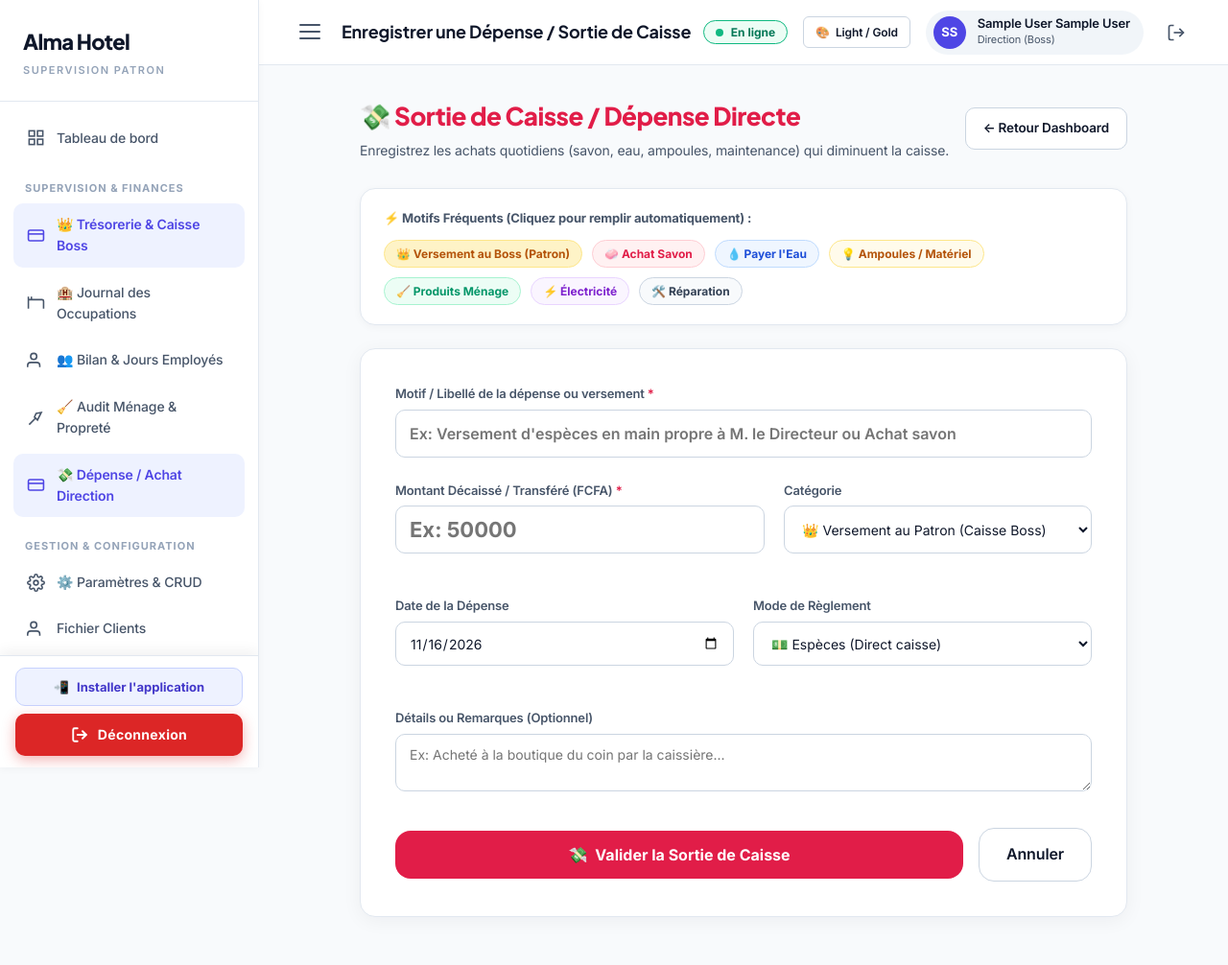
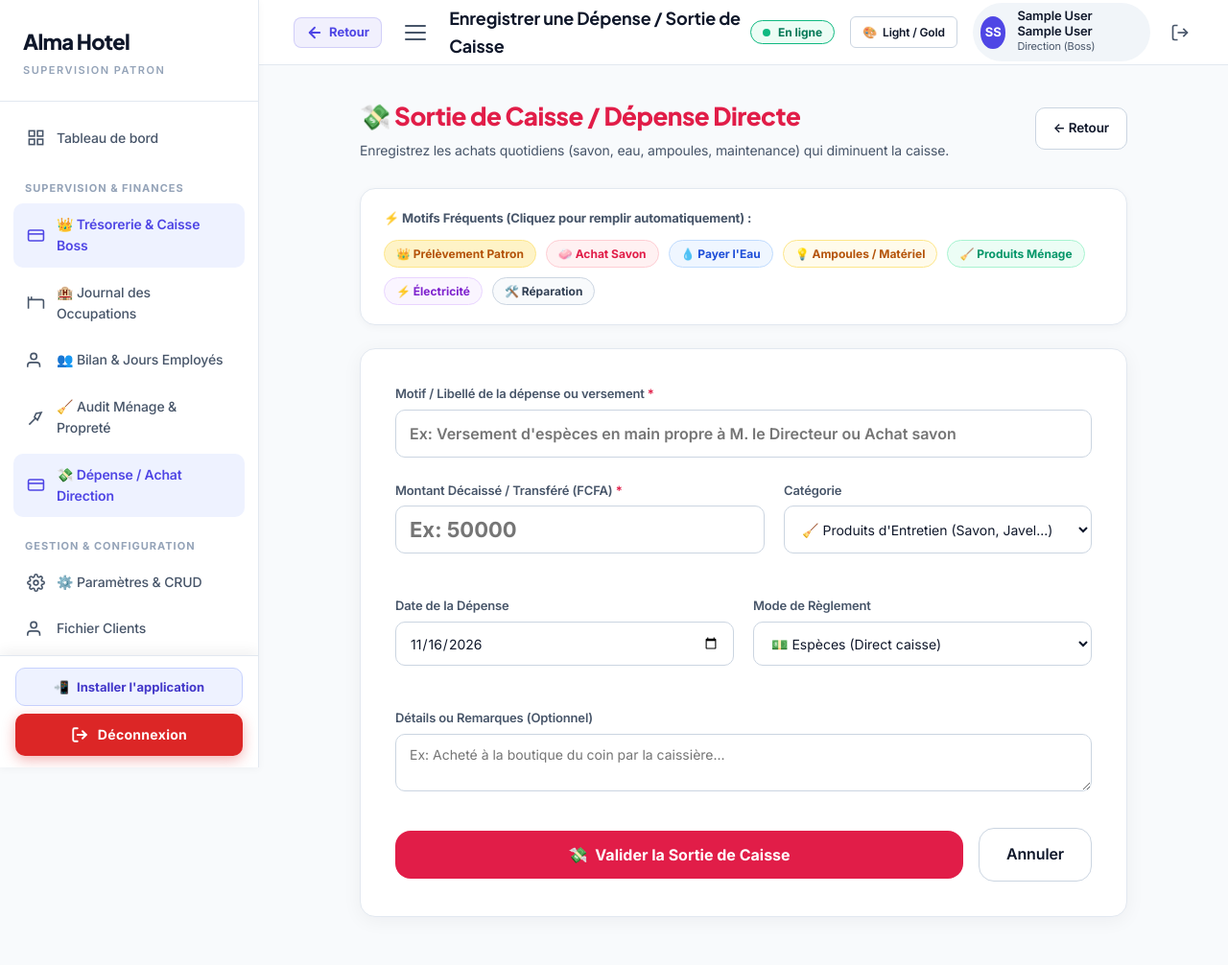
Before and after one commit to benlegladiator/hotel, a PHP site: page /modules/comptabilite/add_depense.php in a window 1280 px wide. Shown: the top 1006 px of the page at 96% size. Run offline with PHP 8.4, Linux system fonts and the light colour scheme; the visitor is signed in with stand-in values (Sample User, id 1); data comes from the database, SQL or seed files in the repository; some libraries are stand-ins or nearby versions.

Commit message:
fix(pwa): correction triggerHotelPwaInstall inline, retrait 'Verser au Boss' pour le patron et bouton retour universel topbar

```diff
--- a/assets/css/style.css
+++ b/assets/css/style.css
@@ -1012,6 +1012,52 @@ input, select, textarea, button { font-family: inherit; font-size: inherit; }
     }
 }
 
+/* Bouton Retour Universel dans la Topbar */
+.btn-topbar-back {
+    display: inline-flex;
+    align-items: center;
+    gap: 6px;
+    background: rgba(79, 70, 229, 0.08);
+    color: var(--primary, #4f46e5);
+    border: 1.5px solid rgba(79, 70, 229, 0.2);
+    border-radius: 8px;
+    padding: 6px 12px;
+    font-size: 13px;
+    font-weight: 700;
+    cursor: pointer;
+    transition: all 0.2s ease;
+    text-decoration: none;
+    line-height: 1;
+    flex-shrink: 0;
+}
+.btn-topbar-back:hover {
+    background: var(--primary, #4f46e5);
+    color: #ffffff;
+}
+.btn-topbar-back:active {
+    transform: scale(0.95);
+}
+@media (max-width: 600px) {
+    .btn-topbar-back {
+        padding: 6px 8px;
+    }
+    .btn-topbar-back .back-text {
+        font-size: 12px;
+    }
+}
+@media (max-width: 420px) {
+    .btn-topbar-back .back-text {
+        display: none;
+    }
+    .btn-topbar-back {
+        width: 36px;
+        height: 36px;
+        padding: 0;
+        justify-content: center;
+        border-radius: 50%;
+    }
+}
+
 /* Animation d'apparition du volet d'installation PWA */
 @keyframes hotelSlideUp {
     from {
--- a/includes/header.php
+++ b/includes/header.php
@@ -42,9 +42,26 @@ $accent = get_user_accent();
         <!-- ── Barre supérieure ── -->
         <header class="topbar">
             <div class="topbar-left">
-                <button class="sidebar-toggle" id="sidebarToggle" aria-label="Ouvrir/fermer menu">
-                    <span></span><span></span><span></span>
-                </button>
+                <?php
+                $curr_script = basename($_SERVER['PHP_SELF'] ?? '');
+                $is_dashboard = ($curr_script === 'dashboard.php' || $curr_script === 'index.php');
+                if (!$is_dashboard):
+                ?>
+                    <button type="button" onclick="if(window.history.length > 1) { window.history.back(); } else { window.location.href='<?= BASE_URL ?>/dashboard.php'; }" class="btn-topbar-back" aria-label="Retour" title="Page précédente">
+                        <svg width="18" height="18" viewBox="0 0 24 24" fill="none" stroke="currentColor" stroke-width="2.5" stroke-linecap="round" stroke-linejoin="round">
+                            <line x1="19" y1="12" x2="5" y2="12"></line>
+                            <polyline points="12 19 5 12 12 5"></polyline>
+                        </svg>
+                        <span class="back-text">Retour</span>
+                    </button>
+                    <button class="sidebar-toggle" id="sidebarToggle" aria-label="Ouvrir/fermer menu" style="padding:6px 8px;">
+                        <span></span><span></span><span></span>
+                    </button>
+                <?php else: ?>
+                    <button class="sidebar-toggle" id="sidebarToggle" aria-label="Ouvrir/fermer menu">
+                        <span></span><span></span><span></span>
+                    </button>
+                <?php endif; ?>
                 <span class="page-title"><?= h($page_title) ?></span>
             </div>
             <div class="topbar-right">
--- a/modules/comptabilite/add_depense.php
+++ b/modules/comptabilite/add_depense.php
@@ -21,7 +21,7 @@ require_once '../../includes/header.php';
             <h1 style="font-size: 26px; font-weight: 800; color: #e11d48; margin: 0;">💸 Sortie de Caisse / Dépense Directe</h1>
             <p style="color: var(--text-secondary); margin-top: 4px; font-size: 14px;">Enregistrez les achats quotidiens (savon, eau, ampoules, maintenance) qui diminuent la caisse.</p>
         </div>
-        <a href="<?= BASE_URL ?>/dashboard.php" class="btn btn-outline">← Retour Dashboard</a>
+        <a href="<?= BASE_URL ?>/dashboard.php" class="btn btn-outline">← Retour</a>
     </div>
 
     <!-- ── Suggestions Rapides en 1 Clic ── -->
@@ -29,7 +29,11 @@ require_once '../../includes/header.php';
         <div class="card-body" style="padding: 20px 24px;">
             <div style="font-size: 13px; font-weight: 700; color: var(--text-secondary); margin-bottom: 12px;">⚡ Motifs Fréquents (Cliquez pour remplir automatiquement) :</div>
             <div style="display: flex; gap: 10px; flex-wrap: wrap;">
-                <button type="button" class="btn btn-sm" onclick="setMotif('Versement Espèces au Patron / Caisse Boss', 'versement_patron')" style="background:#fef3c7; border:1.5px solid #fde68a; color:#b45309; border-radius:20px; font-weight:800;">👑 Versement au Boss (Patron)</button>
+                <?php if (!is_admin()): ?>
+                    <button type="button" class="btn btn-sm" onclick="setMotif('Versement Espèces au Patron / Caisse Boss', 'versement_patron')" style="background:#fef3c7; border:1.5px solid #fde68a; color:#b45309; border-radius:20px; font-weight:800;">👑 Versement au Boss (Patron)</button>
+                <?php else: ?>
+                    <button type="button" class="btn btn-sm" onclick="setMotif('Prélèvement Personnel Direction', 'autre')" style="background:#fef3c7; border:1.5px solid #fde68a; color:#b45309; border-radius:20px; font-weight:800;">👑 Prélèvement Patron</button>
+                <?php endif; ?>
                 <button type="button" class="btn btn-sm" onclick="setMotif('Achat Savon & Détergents', 'nettoyage')" style="background:#fff1f2; border:1.5px solid #fecdd3; color:#e11d48; border-radius:20px; font-weight:700;">🧼 Achat Savon</button>
                 <button type="button" class="btn btn-sm" onclick="setMotif('Paiement Facture Eau / Ravitaillement', 'facture')" style="background:#eff6ff; border:1.5px solid #bfdbfe; color:#1d4ed8; border-radius:20px; font-weight:700;">💧 Payer l'Eau</button>
                 <button type="button" class="btn btn-sm" onclick="setMotif('Achat Ampoules / Petit Matériel', 'materiel')" style="background:#fffbeb; border:1.5px solid #fde68a; color:#b45309; border-radius:20px; font-weight:700;">💡 Ampoules / Matériel</button>
@@ -58,7 +62,9 @@ require_once '../../includes/header.php';
                 <div class="form-group">
                     <label class="form-label" for="categorie">Catégorie</label>
                     <select id="categorie" name="categorie" class="form-select" style="height:50px;">
-                        <option value="versement_patron">👑 Versement au Patron (Caisse Boss)</option>
+                        <?php if (!is_admin()): ?>
+                            <option value="versement_patron">👑 Versement au Patron (Caisse Boss)</option>
+                        <?php endif; ?>
                         <option value="nettoyage">🧹 Produits d'Entretien (Savon, Javel...)</option>
                         <option value="facture">💧 Eau / Électricité / Services</option>
                         <option value="maintenance">🛠️ Maintenance & Réparations</option>
```
Also changed, not shown: login.php (+26 -1 lines), modules/comptabilite/journal.php (+7 -5 lines).
